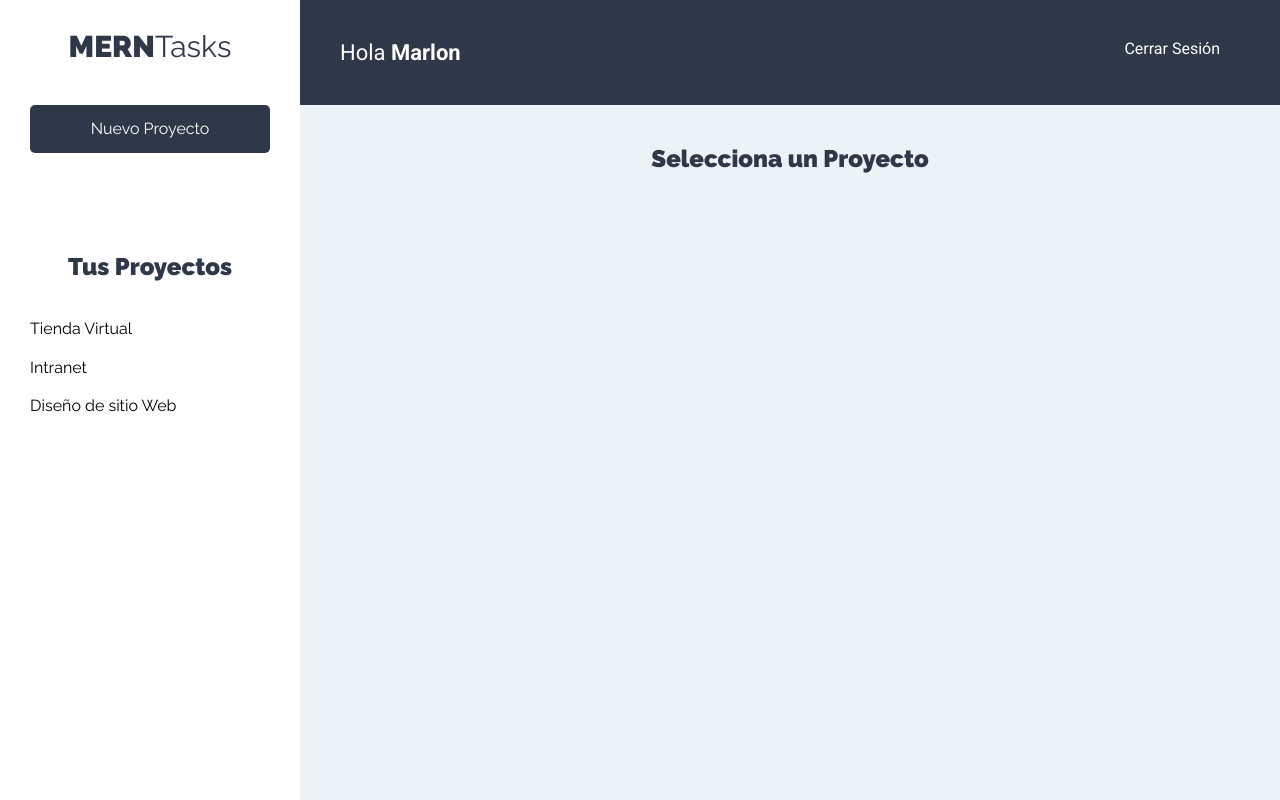
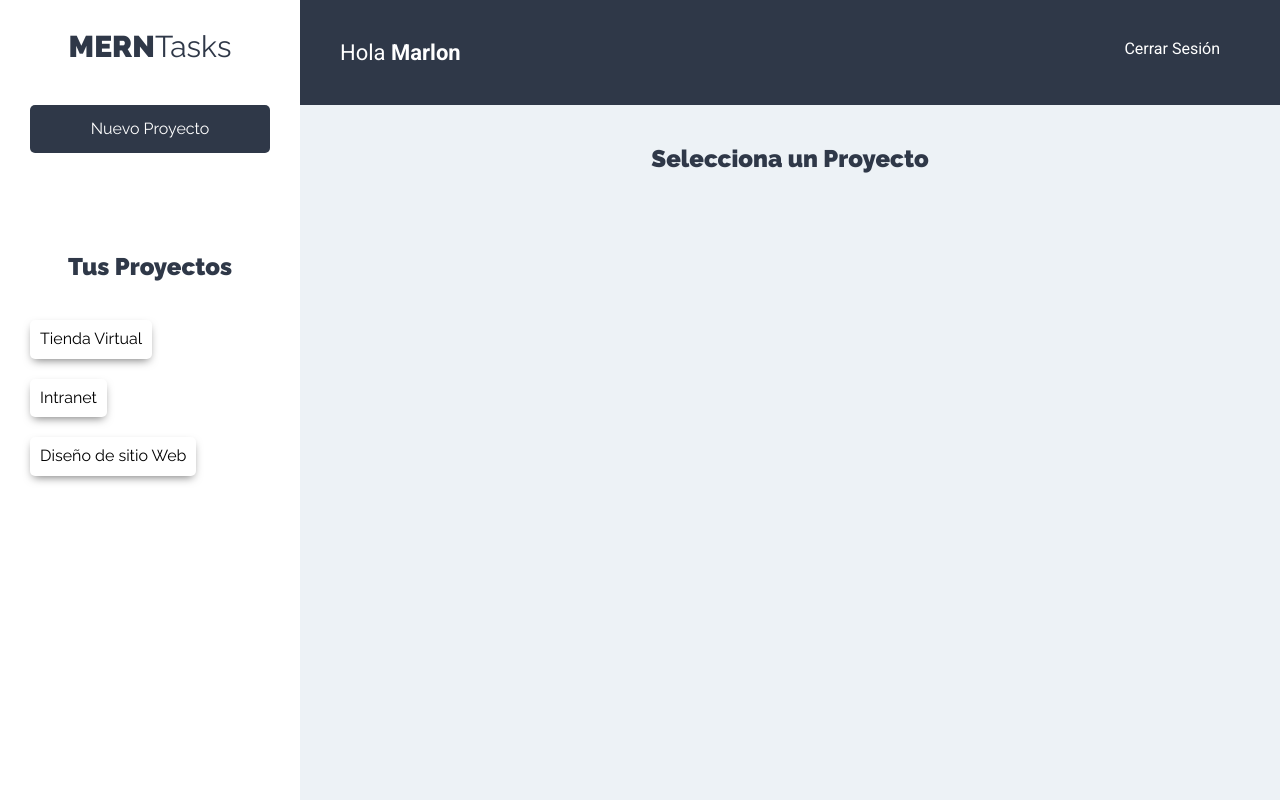
Before and after one commit to react-spain/react-de-principiante-a-experto-creando-mas-de-10-aplicaciones, a React (Create React App) app in the folder MERNTasks/cliente/: page /proyectos in a window 1280 px wide. Built offline with nearby package versions, Linux system fonts and the light colour scheme.

Commit message:
Clase 223

```diff
--- a/MERNTasks/cliente/src/Components/proyectos/ListadoProyectos.js
+++ b/MERNTasks/cliente/src/Components/proyectos/ListadoProyectos.js
@@ -1,6 +1,7 @@
 import React, {useContext, useEffect} from 'react'
 import Proyecto from './Proyecto'
 import proyectoContext from '../../context/proyectos/proyectoContext';
+import { TransitionGroup, CSSTransition } from 'react-transition-group';
 
 export default function ListadoProyectos() {
 
@@ -19,11 +20,16 @@ export default function ListadoProyectos() {
 
     return (
         <ul className="listado-proyectos">
-            {proyectos.map( proyecto => (
-                <Proyecto
-                key={ proyecto.id }
-                proyecto={proyecto}/>
-            ))}
+            <TransitionGroup>
+                {proyectos.map( proyecto => (
+                    <CSSTransition
+                            timeout={200}
+                            classNames="proyecto"
+                            key={ proyecto.id }>
+                        <Proyecto proyecto={proyecto}/>
+                    </CSSTransition>
+                ))}
+            </TransitionGroup>
         </ul>
     )
 }
--- a/MERNTasks/cliente/src/Components/proyectos/Proyecto.js
+++ b/MERNTasks/cliente/src/Components/proyectos/Proyecto.js
@@ -22,7 +22,7 @@ export default function Proyecto({proyecto}) {
         <li>
            <button
                 type="button"
-                className="btn btn-blank"
+                className="btn btn-blank sombra padding-10"
                 onClick={ () => seleccionarProyecto(proyecto.id)}
            >{proyecto.nombre}</button>
         </li>
--- a/MERNTasks/cliente/src/index.css
+++ b/MERNTasks/cliente/src/index.css
@@ -326,3 +326,8 @@ aside  {
   display: block;
   opacity: .7;
 }
+
+
+.padding-10 {
+  padding: 10px;
+}
```
